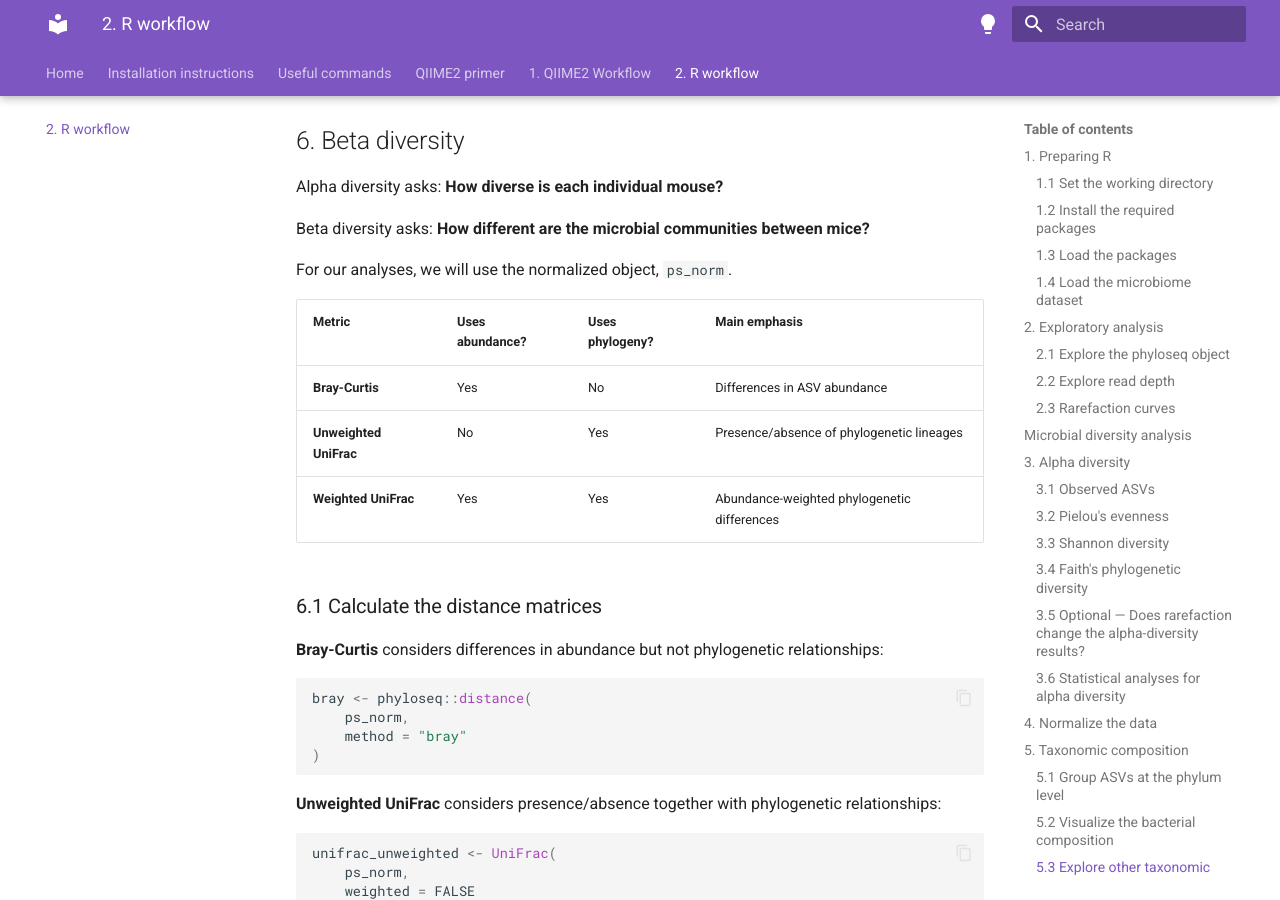
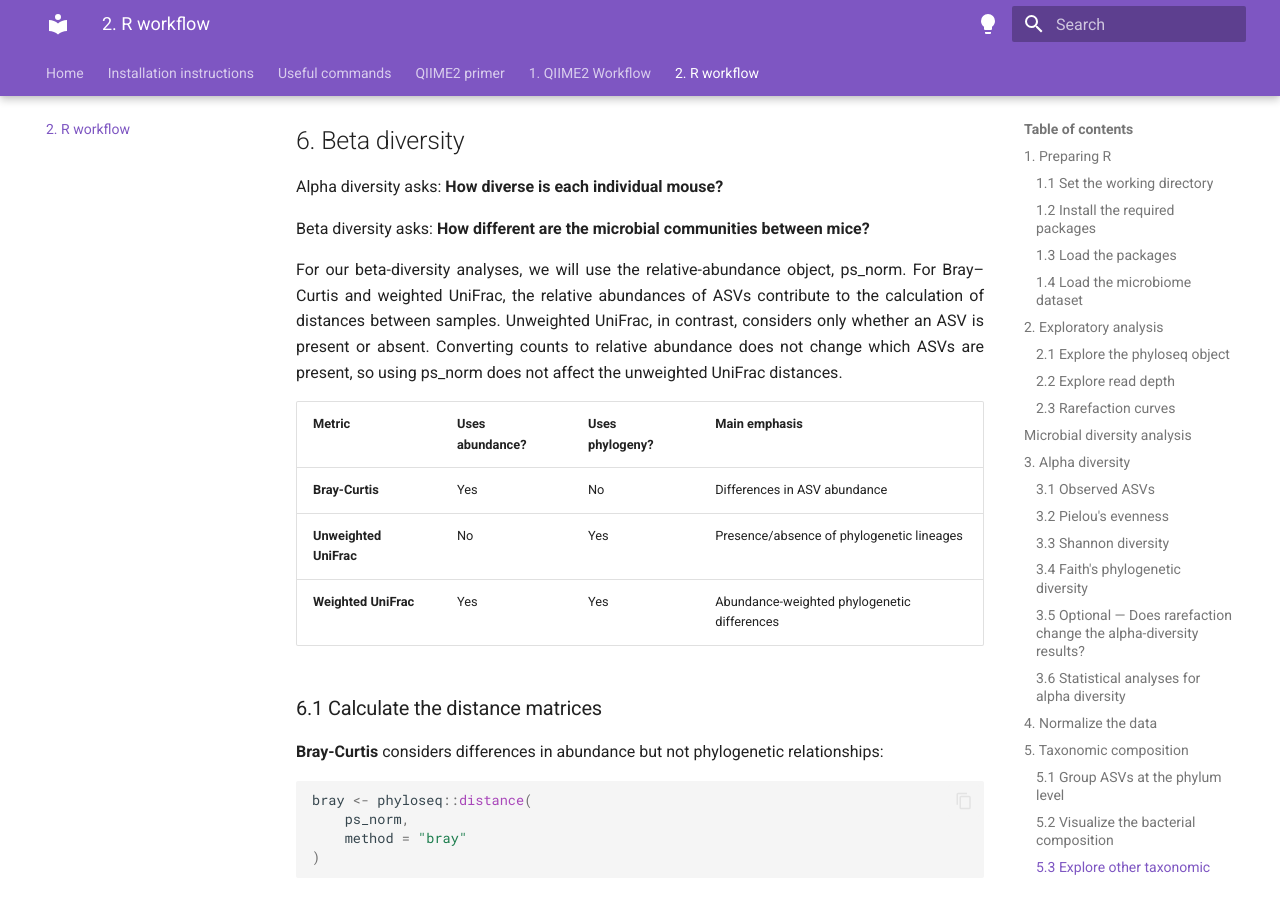
Before and after one commit to natashaztarora/bioinformatics_workflow_bme307, an MkDocs documentation site: the page built from docs/r_studio.md, in a window 1280 px wide and 900 px high, scrolled down 17800 px. Built offline with MkDocs 1.6.1 and Material for MkDocs 9.7.7, drawn with Linux system fonts in a browser that asks for light colours; some of the changed text lies outside the part shown.

Commit message:
Refine R workflow explanations

```diff
--- a/docs/r_studio.md
+++ b/docs/r_studio.md
@@ -465,7 +465,7 @@ We will now examine diversity from several complementary perspectives:
 
 As we saw above, samples with more sequencing reads have more opportunities to detect rare ASVs. Before calculating alpha diversity, we therefore examined both the **sequencing depth of the samples** and the **rarefaction curves**.
 
-In our dataset, the rarefaction curves suggest that the microbial communities have been sampled sufficiently deeply for our exploratory comparisons. We will therefore calculate alpha diversity using the **original phyloseq object (`ps`)**.
+In our dataset, the rarefaction curves suggest that the microbial communities have been sampled reasonably deeply. We will therefore calculate alpha diversity using the **original phyloseq object (`ps`)**.
 
 However, sequencing depth can still influence estimates of alpha diversity. Later, you will have the option to **rarefy the dataset to an equal sequencing depth and repeat the analysis** to see whether this changes the results.
 
@@ -1063,7 +1063,7 @@ Alpha diversity asks: **How diverse is each individual mouse?**
 
 Beta diversity asks: **How different are the microbial communities between mice?**
 
-For our analyses, we will use the normalized object, `ps_norm`.
+For our beta-diversity analyses, we will use the relative-abundance object, ps_norm. For Bray–Curtis and weighted UniFrac, the relative abundances of ASVs contribute to the calculation of distances between samples. Unweighted UniFrac, in contrast, considers only whether an ASV is present or absent. Converting counts to relative abundance does not change which ASVs are present, so using ps_norm does not affect the unweighted UniFrac distances.
 
 
 | Metric | Uses abundance? | Uses phylogeny? | Main emphasis |
```
